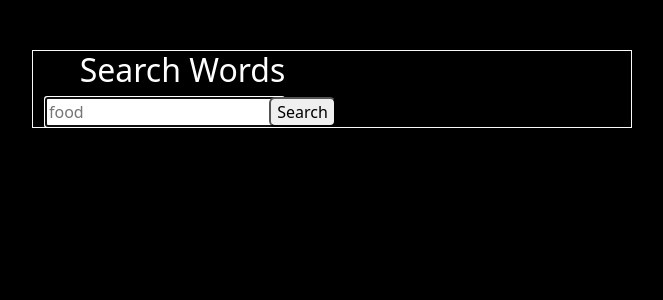
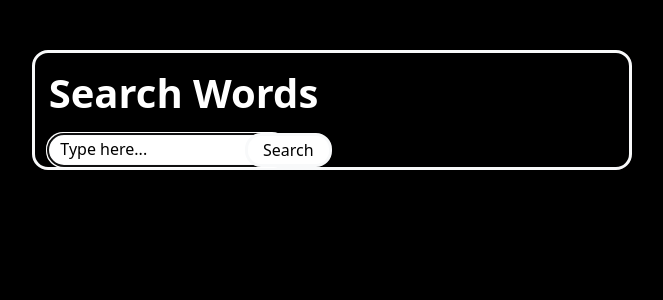
Before and after one commit to IhorKarp/dictionary-web-app-react, a React (Create React App) app: page / in a window 1280 px wide. Shown: the top 300 px of the page, without its empty margins (308-971 px from the left). Built offline with nearby package versions, Linux system fonts and the light colour scheme; no server answers.

Commit message:
Added styling to SearchEngine + Photos

```diff
--- a/src/Phonetics.js
+++ b/src/Phonetics.js
@@ -8,7 +8,7 @@ export default function Phonetics(props){
         return(
             <span className="col-2 speaker-icon Phonetics">
         <a href={phonetic} classnametarget="speaker-color" target="_blank" rel="noreferrer">
-          <FontAwesomeIcon icon={faVolumeHigh}/>
+          <FontAwesomeIcon className="ms-3 text-white"icon={faVolumeHigh}/>
         </a>
       </span>
         )
--- a/src/Photos.js
+++ b/src/Photos.js
@@ -1,4 +1,5 @@
 import React from "react";
+import "./Photos.css"
 
 export default function Photos(props) {
   if (props.photos) {
@@ -7,11 +8,11 @@ export default function Photos(props) {
         <div className="row">
           {props.photos.map(function (photo, index) {
             return (
-              <div className="col-4 image-space" key={index}>
+              <div className="col-4 image-space my-3" key={index}>
                 <a href={photo.src.original} target="_blank" rel="noreferrer">
                   <img
                     src={photo.src.landscape}
-                    className="img-fluid image-border hvr-grow"
+                    className="img-fluid border border-dark rounded-4 hvr-grow‍‍‍"
                     rel="noreferrer"
                     alt="Word searched"
                   />
--- a/src/SearchEngine.css
+++ b/src/SearchEngine.css
@@ -1,6 +1,33 @@
+:root{
+    --firstmaincolor : #fff;
+    --secondmaincolor : #000;
+}
 .SearchEngine{
     margin: 50px auto;
-    height: 800px;
+    height: 1000px;
     max-width: 600px;
-    color: #fff;
+    color: var(--firstmaincolor);
 }
+h1{
+    font-weight: 700;
+    margin-top: 1rem;
+}
+
+input.search-input{
+    padding-bottom: 3px;
+}
+
+input::placeholder {
+    color: var(--secondmaincolor);
+  }
+
+button.search-button{
+    background-color: var(--firstmaincolor);
+    padding: 2px 15px;
+}
+
+button.search-button:hover{
+    color: var(--firstmaincolor);
+    background-color: var(--secondmaincolor);
+
+}
--- a/src/SearchEngine.js
+++ b/src/SearchEngine.js
@@ -56,16 +56,16 @@ export default function SearchEngine (props) {
 if(loaded){
     return (
         <div className='SearchEngine'>
-        <div className="container border border-light">
+        <div className="container border border-light border-3 rounded-4">
       <div className='row'>
         <div className='col-6 text-center'>
-          <h2>Search Words</h2>
-            <form className='row' onSubmit={handleSubmit}>
-                <div className='col-9'>
-                   <input type='text' placeholder='food' className="search-input" autoFocus={true} onChange={updateWord} />
+          <h1>Search Words</h1>
+            <form className='row mt-3' onSubmit={handleSubmit}>
+                <div className='col-8'>
+                   <input type='text' placeholder='  Type here...' className="search-input border border-light rounded-4" autoFocus={true} onChange={updateWord} />
                 </div>
-                <div className='col-3'>
-                   <button  className="button-input rounded ">Search</button>
+                <div className='col-4'>
+                   <button  className="search-button border border-light border-3 rounded-4 ">Search</button>
                 </div>
         </form>
         </div>
```
Also changed, not shown: src/Photos.css (added).
